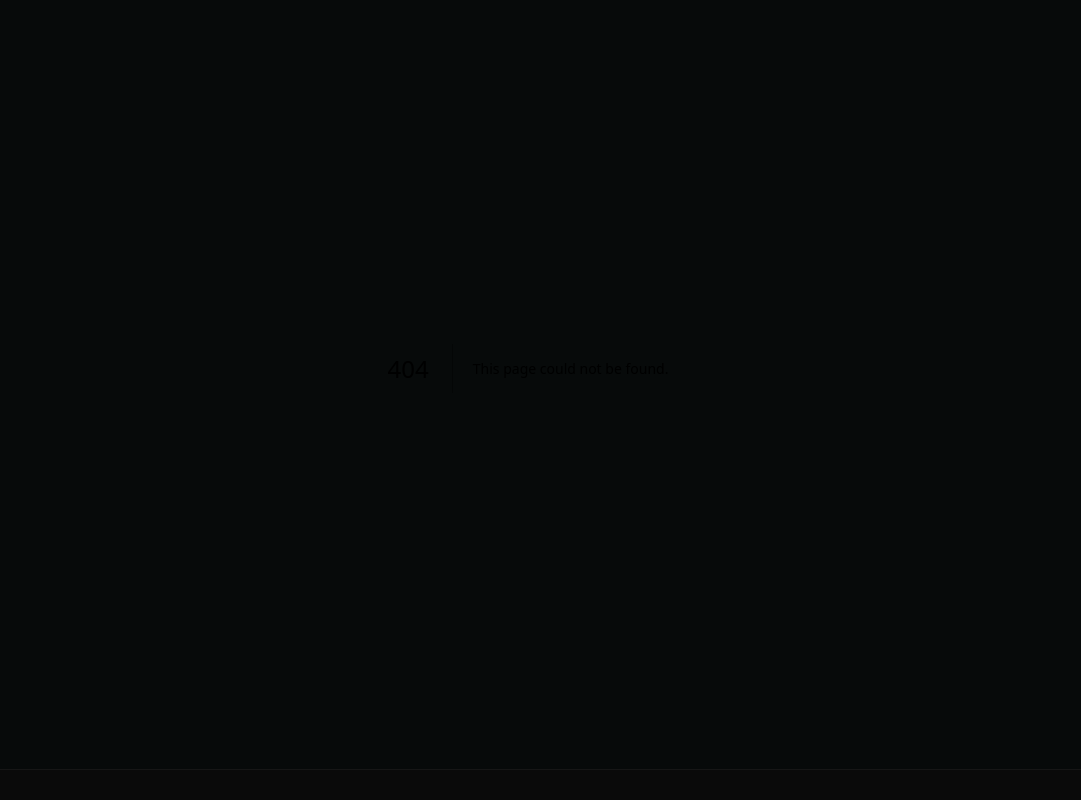
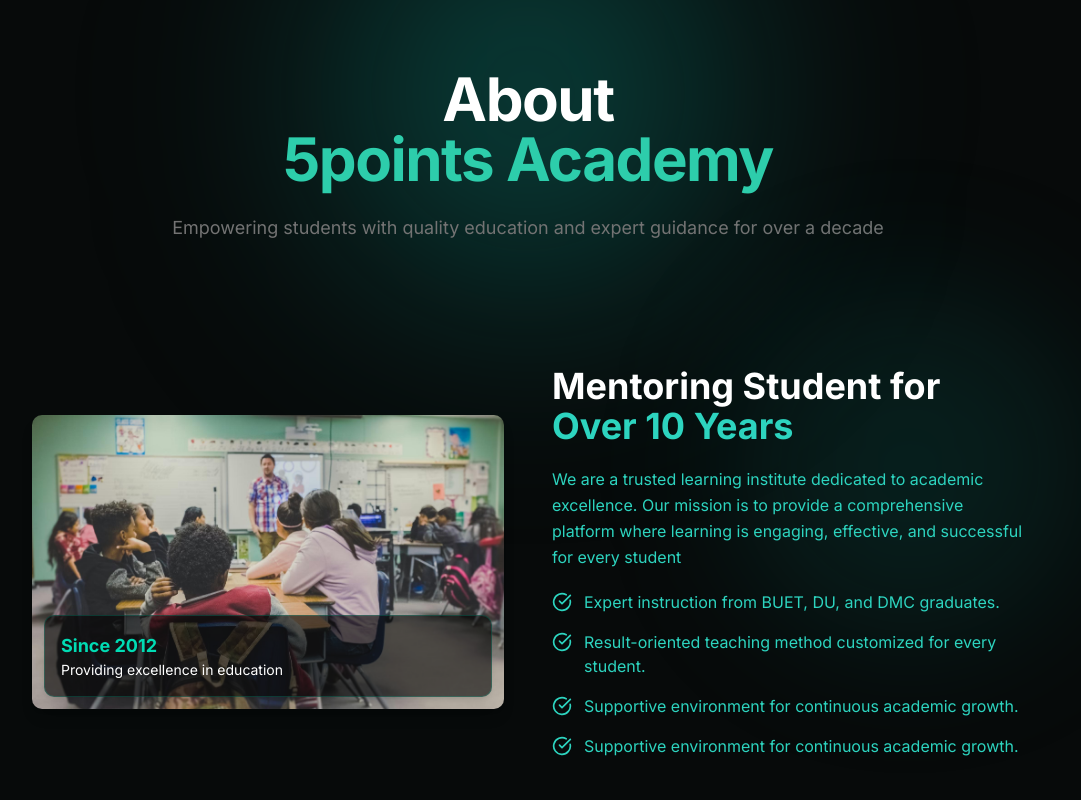
Before and after one commit to ThoughtHubHQ/5points-academy-client, a Next.js app: page /about-us in a window 1280 px wide. Before the commit this address had no page. Shown: the part 320-1120 px from the top of the page, without its empty margins (112-1193 px from the left). Built offline with nearby package versions, Linux system fonts and the light colour scheme; a web font is replaced by a local one.

Commit message:
about us page added

```diff
--- /dev/null
+++ b/app/about-us/_section/AboutUsHero.tsx
@@ -0,0 +1,18 @@
+export default function AboutUsHero() {
+  return (
+    <div className="relative z-0 flex justify-center items-center text-center flex-col px-4 md:px-8 py-5 ">
+      {/* Fixed Background Blur */}
+      <div className="absolute top-1/3 left-1/2 -translate-x-1/2 -translate-y-1/2 w-75 md:w-100 h-75 md:h-100 rounded-full bg-[rgba(13,148,136,0.4)] blur-[90px] md:blur-[120px] -z-10 pointer-events-none"></div>
+
+      <h1 className="text-4xl md:text-6xl text-white font-bold text-center mt-8 md:mt-10 tracking-tight">
+        About <br  />
+        <span className="text-[#2dcdab]">5points Academy</span>
+      </h1>
+
+      <p className="text-base md:text-lg text-muted-foreground  mt-5 md:mt-6 leading-relaxed">
+        Empowering students with quality education and expert guidance for over
+        a decade
+      </p>
+    </div>
+  );
+}
--- /dev/null
+++ b/app/about-us/_section/AboutUsMentoring.tsx
@@ -0,0 +1,77 @@
+import { Badge } from "@/components/ui/badge";
+import { Button } from "@/components/ui/button";
+import { ArrowUpRight, CircleCheckBig } from "lucide-react";
+import Image from "next/image";
+import Link from "next/link";
+
+const features = [
+  {
+    id: 1,
+    text: "Expert instruction from BUET, DU, and DMC graduates.",
+  },
+  {
+    id: 2,
+    text: "Result-oriented teaching method customized for every student.",
+  },
+  {
+    id: 3,
+    text: "Supportive environment for continuous academic growth.",
+  },
+  {
+    id: 4,
+    text: "Supportive environment for continuous academic growth.",
+  },
+];
+
+export default function AboutUsMentoring() {
+  return (
+    <div className="mt-10 md:mt-15 px-5 md:px-10 lg:px-16 py-8 md:py-11 max-w-300 mx-auto">
+      <div className="grid grid-cols-1 xl:grid-cols-2 gap-8 md:gap-12 items-center">
+        <div className="relative w-full max-w-lg mx-auto md:max-w-none">
+          <Image
+            src="/classroom.jpg"
+            alt="Mentoring Students"
+            width={517}
+            height={445}
+            className="w-full h-auto rounded-lg shadow-lg object-cover"
+          />
+
+          {/* Bottom Caption */}
+          <div className="absolute bottom-3 left-3 right-3 rounded-lg bg-[rgba(0,0,0,0.6)] border border-[rgba(0,220,180,0.2)] p-4 flex flex-col shadow-lg">
+            <h1 className="text-[#00dcb4] text-lg font-bold">Since 2012</h1>
+            <p className="text-white text-sm">
+              Providing excellence in education
+            </p>
+          </div>
+        </div>
+
+        <div className="relative space-y-4 md:space-y-5 z-10">
+          <div className="absolute top-25 -right-1/2 -translate-x-1/2 -translate-y-1/2 w-62.5 md:w-87.5 h-62.5 md:h-87.5 rounded-full bg-[rgba(13,148,136,0.15)] blur-[70px] -z-10 pointer-events-none"></div>
+
+          <h1 className="text-white text-2xl md:text-4xl font-bold">
+            Mentoring Student for <br />
+            <span className="text-[#2dd4bf]">Over 10 Years</span>
+          </h1>
+          <p className="text-[#2dd4bf] mt-4 text-sm md:text-base leading-relaxed">
+            We are a trusted learning institute dedicated to academic
+            excellence. Our mission is to provide a comprehensive platform where
+            learning is engaging, effective, and successful for every student
+          </p>
+          <ul className="mt-4 space-y-3 md:space-y-4">
+            {features.map((feature) => (
+              <li
+                className="text-[#2dd4bf] flex items-start gap-3 text-sm md:text-base"
+                key={feature.id}
+              >
+                <span className="text-[#2dd4bf] shrink-0 mt-0.5">
+                  <CircleCheckBig size={20} />
+                </span>
+                <span>{feature.text}</span>
+              </li>
+            ))}
+          </ul>
+        </div>
+      </div>
+    </div>
+  );
+}
--- /dev/null
+++ b/app/about-us/_section/AboutUsStat.tsx
@@ -0,0 +1,25 @@
+const statData = [
+  { label: "Success Rate", value: "95%" },
+  { label: "Students", value: "5K+" },
+  { label: "Expert Mentors", value: "50+" },
+];
+
+export default function AboutUsStat() {
+  return (
+    <div className="grid grid-cols-3 md:grid-cols-3 gap-4 mt-8 md:mt-20 pt-5 md:py-12 w-full max-w-5xl mx-auto">
+      {statData.map((stat, index) => (
+        <div
+          key={index}
+          className="flex flex-col items-center"
+        >
+          <span className="text-2xl md:text-4xl font-bold text-white">
+            {stat.value}
+          </span>
+          <span className="text-xs md:text-base text-muted-foreground mt-2 uppercase">
+            {stat.label}
+          </span>
+        </div>
+      ))}
+    </div>
+  );
+}
--- /dev/null
+++ b/app/about-us/page.tsx
@@ -0,0 +1,21 @@
+import { Metadata } from "next";
+import AboutUsHero from "./_section/AboutUsHero";
+import AboutUsStat from "./_section/AboutUsStat";
+import AboutUsMentoring from "./_section/AboutUsMentoring";
+import WhyChooseUs from "../_sections/WhyChooseUs";
+
+export const metadata: Metadata = {
+  title: "About Us - 5points Academy",
+  description: "Learn more about 5points Academy, our mission, and our team.",
+};
+
+export default function AboutUsPage() {
+  return (
+    <div className="max-w-360 mx-auto lg:py-10 py-8 px-6 md:px-12 lg:px-20 2xl:px-24">
+      <AboutUsHero />
+      <AboutUsMentoring />
+      <WhyChooseUs/>
+      <AboutUsStat />
+    </div>
+  );
+}
--- a/components/custom/Header/Header.tsx
+++ b/components/custom/Header/Header.tsx
@@ -14,8 +14,8 @@
 
   const navItems = [
     { name: "Home", href: "/" },
-    { name: "About", href: "/about" },
-    { name: "Teachers", href: "/teachers" },
+    { name: "About", href: "/about-us" },
+    { name: "Teachers", href: "/our-teachers" },
     { name: "Contact", href: "/contact" },
   ];
 
```
